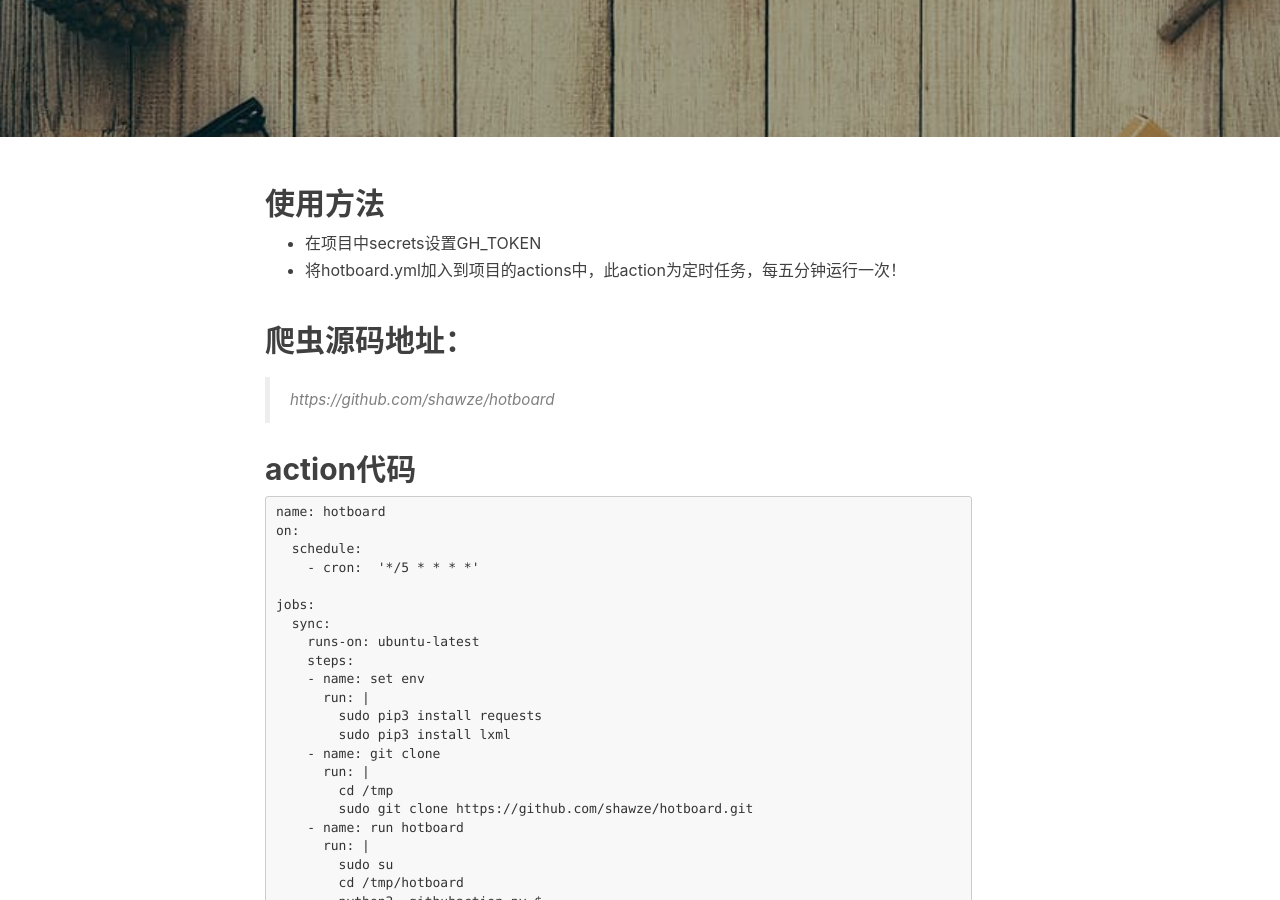
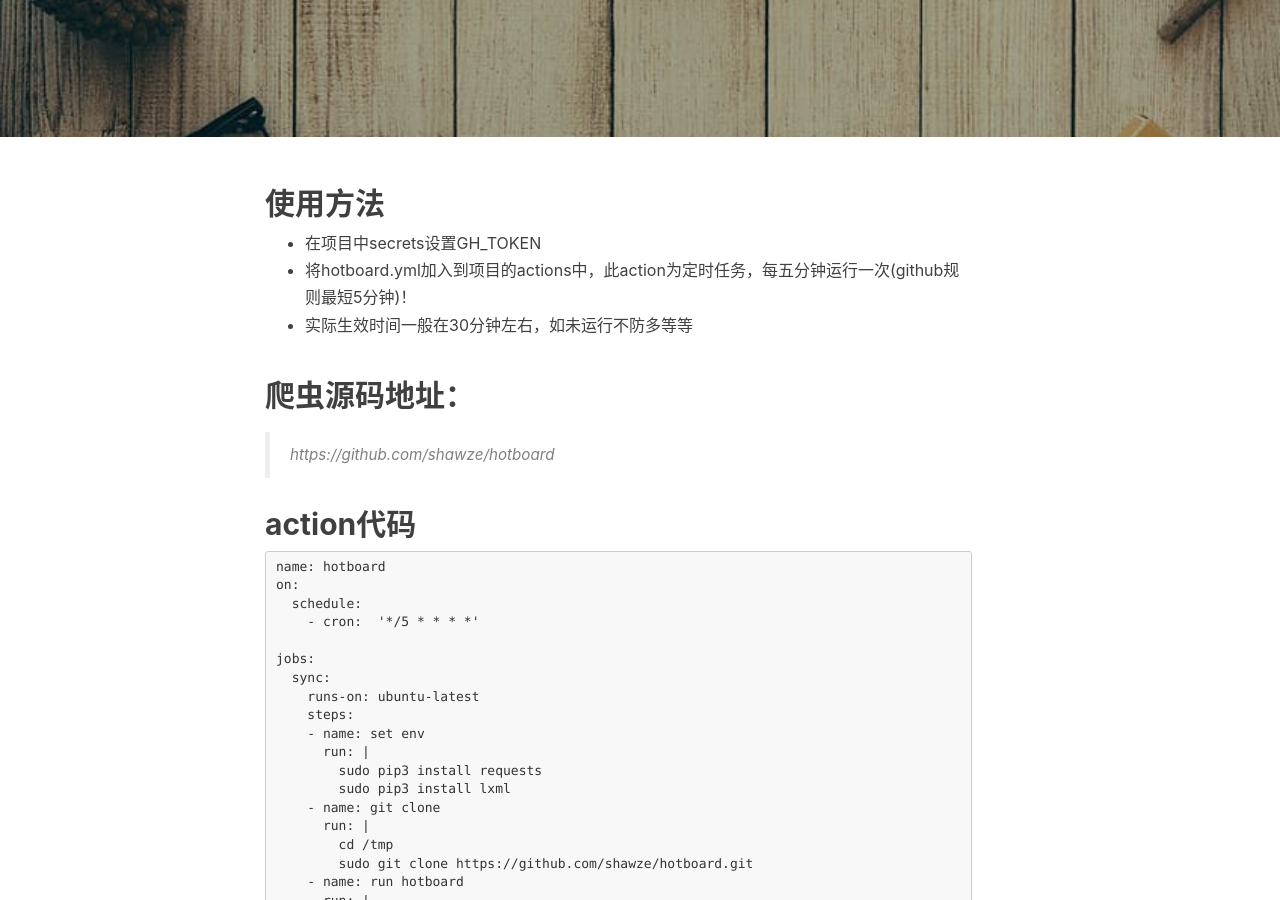
Before and after one commit to shawze/shawze.github.io, a Jekyll site: the page built from _posts/2020-10-05-使用github actions定时任务抓取微博、头条热榜.md, in a window 1280 px wide and 900 px high, scrolled down 346 px. Built offline with Jekyll 4.4.1, drawn with Linux system fonts in a browser that asks for light colours; nearby versions of some CDN libraries; comment, search, counter and statistics services are not loaded.

Commit message:
Update 2020-10-05-使用github actions定时任务抓取微博、头条热榜.md

```diff
--- a/_posts/2020-10-05-使用github actions定时任务抓取微博、头条热榜.md
+++ b/_posts/2020-10-05-使用github actions定时任务抓取微博、头条热榜.md
@@ -7,7 +7,8 @@ date:   2020-10-05
 ## 使用方法
 
 * 在项目中secrets设置GH_TOKEN
-* 将hotboard.yml加入到项目的actions中，此action为定时任务，每五分钟运行一次！
+* 将hotboard.yml加入到项目的actions中，此action为定时任务，每五分钟运行一次(github规则最短5分钟)！
+* 实际生效时间一般在30分钟左右，如未运行不防多等等
 
 ## 爬虫源码地址：
 > https://github.com/shawze/hotboard
```
